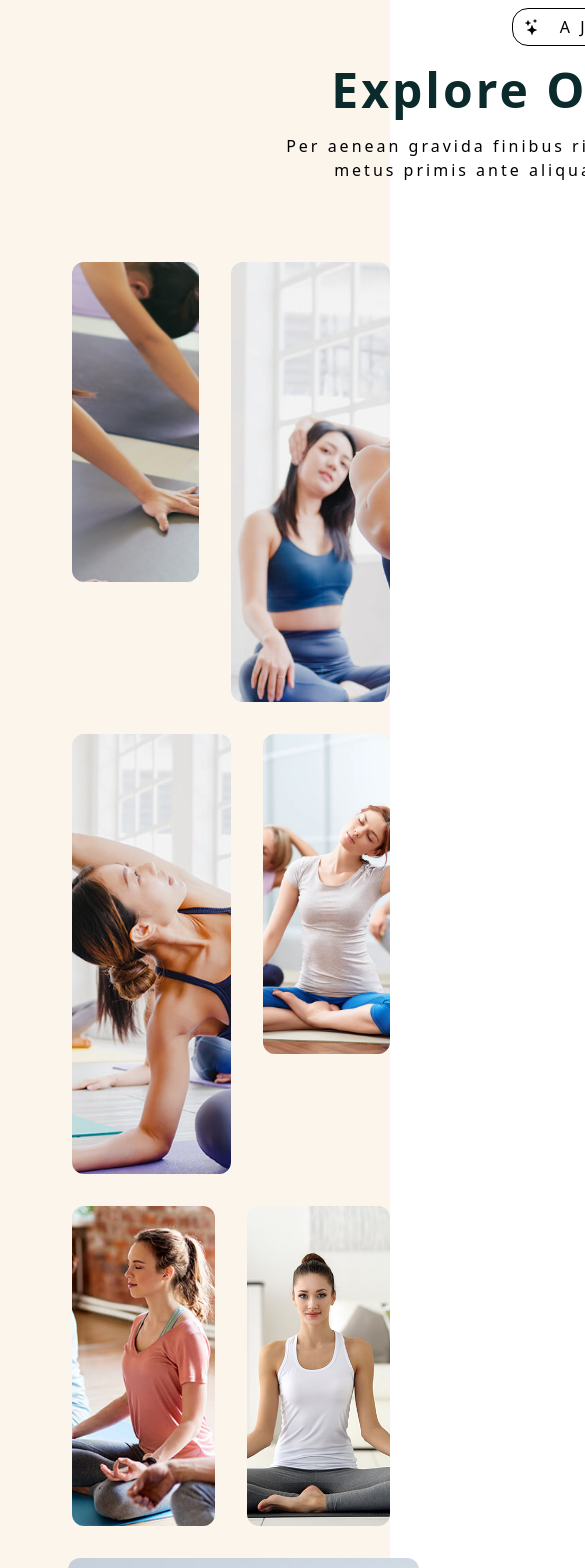
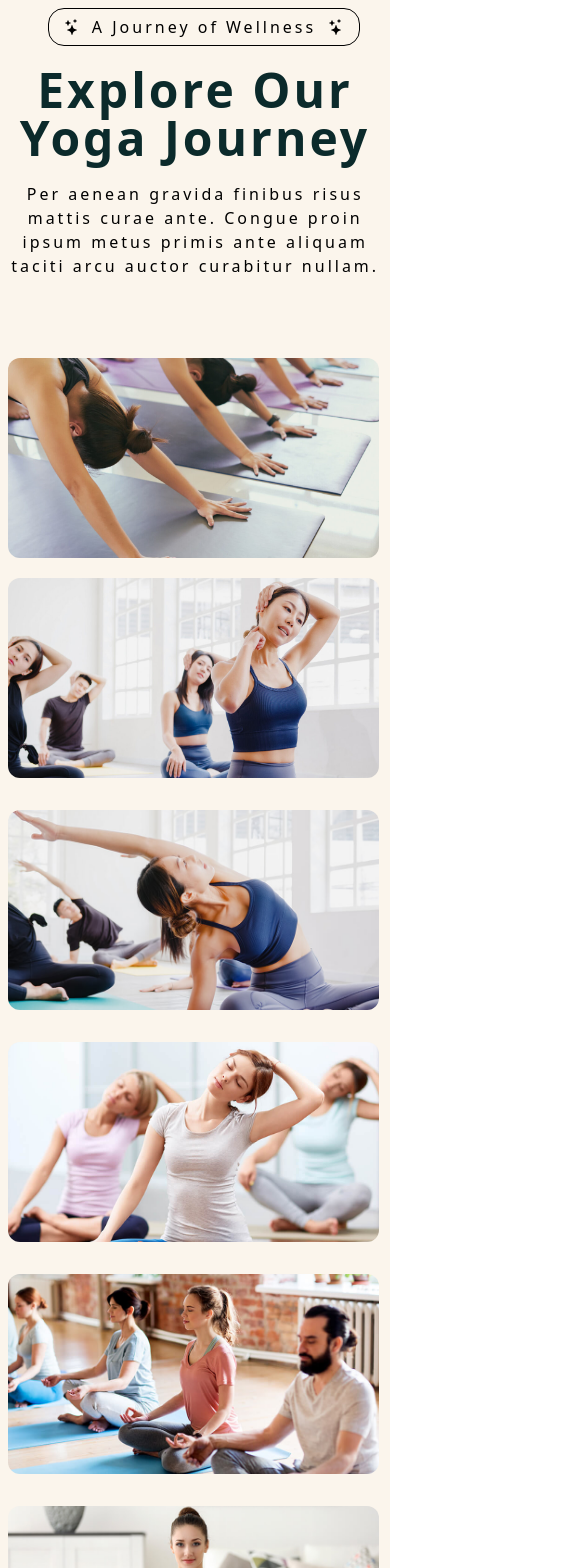
Before and after one commit to Ashishpanwar0/Yoga, a React (Vite) app: page /Photo in a window 390 px wide. Shown: the part 380-1948 px from the top of the page, 585 px wide, since content can reach past the window. Built offline with nearby package versions, Linux system fonts and the light colour scheme.

Commit message:
Your commit message

```diff
--- a/src/Componants/Footer.jsx
+++ b/src/Componants/Footer.jsx
@@ -13,7 +13,7 @@ import pay7 from '../assets/gayu-pay-visa.png'
 
 function Footer() {
     return (
-        <section className='bg-[#0B2A2B] lg:h-152 h-182 w-full'>
+        <section className='bg-[#0B2A2B] lg:h-152 h-182 w-full '>
             <div className='lg:flex gap-x-25 lg:ml-5 pt-15'>
                 <img src={light} alt="" className='lg:w-130 w-[90%] lg:ml-8 ml-3' />
                 <h1 className='lg:text-5xl text-2xl ml-5 font-bold lg:w-160 lg:ml-2 text-[white] tracking-[4px] mt-5 lg:mt-5 font-serif'>
--- a/src/Componants/Gallary.jsx
+++ b/src/Componants/Gallary.jsx
@@ -13,57 +13,57 @@ import gallary4 from '../assets/gallary4.jpg'
 function Gallary() {
     return (
         <>
-            <section className='bg-[#FBF5EC] h-495'>
+            <section className='bg-[#FBF5EC] lg:h-495 h-[2100px]'>
                 <div className='pt-15'>
-                    <h1 className='flex border-1 w-80 justify-center gap-5 items-center rounded-2xl  py-2 leading-tight tracking-[3px] ml-128'><BsStars />A Journey of Wellness
+                    <h1 className='flex border-1 lg:w-80 w-[80%] justify-center gap-3 items-center rounded-2xl ml-12 py-2 leading-tight tracking-[3px] lg:ml-128'><BsStars />A Journey of Wellness
                         <BsStars /></h1>
-                    <h1 className='text-5xl w-180 text-center tracking-[3px] items-center ml-78 text-[#0B2A2B] font-bold mt-5'>Explore Our Yoga Journey</h1>
-                    <p className='w-190 text-center ml-70 mt-5 tracking-[3px]'>Per aenean gravida finibus risus mattis curae ante. Congue proin ipsum metus primis ante aliquam taciti arcu auctor curabitur nullam.</p>
+                    <h1 className='text-5xl lg:w-180 text-center tracking-[3px] items-center lg:ml-78 text-[#0B2A2B] font-bold mt-5'>Explore Our Yoga Journey</h1>
+                    <p className='lg:w-190 w-[96%] ml-2 text-center lg:ml-70 mt-5 tracking-[3px]'>Per aenean gravida finibus risus mattis curae ante. Congue proin ipsum metus primis ante aliquam taciti arcu auctor curabitur nullam.</p>
                 </div>
 
                 {/* image start */}
                 <section className='pt-20'>
-                    <div className='flex ml-10'>
-                        <div className="relative group h-80 w-[40%] ml-8 rounded-xl overflow-hidden bg-cover bg-center"
+                    <div className='lg:flex lg:ml-10'>
+                        <div className="relative group lg:h-100 lg:w-[40%] lg:ml-8 rounded-xl overflow-hidden bg-cover bg-center w-[95%] h-[200px] ml-2"
                             style={{ backgroundImage: `url(${card3})` }}>
-                            <div className="absolute inset-0 bg-white opacity-0 group-hover:opacity-50 transition-opacity duration-300"><FaSearchPlus className='size-10 ml-60 mt-35' /></div>
+                            <div className="absolute inset-0 bg-white opacity-0 group-hover:opacity-50 transition-opacity duration-300"><FaSearchPlus className='size-10 lg:ml-60 lg:mt-35 mt-20 ml-40' /></div>
                         </div>
 
-                        <div className="relative group h-110 w-[50%] ml-8 rounded-xl overflow-hidden bg-cover bg-center"
+                        <div className="relative group lg:h-110 lg:w-[50%] lg:ml-8 rounded-xl overflow-hidden bg-cover bg-center w-[95%] h-[200px] ml-2 mt-5 lg:mt-0"
                             style={{ backgroundImage: `url(${card2})` }}>
-                            <div className="absolute inset-0 bg-white opacity-0 group-hover:opacity-50 transition-opacity duration-300"><FaSearchPlus className='size-10 ml-70 mt-58' /></div>
+                            <div className="absolute inset-0 bg-white opacity-0 group-hover:opacity-50 transition-opacity duration-300"><FaSearchPlus className='size-10 lg:ml-70 lg:mt-58 mt-20 ml-40' /></div>
                         </div>
                     </div>
                 {/* ............ */}
-                <div className='flex ml-10 mt-8'>
-                        <div className="relative group h-110 w-[50%] ml-8 rounded-xl overflow-hidden bg-cover bg-center"
+                <div className='lg:flex lg:ml-10 mt-8'>
+                        <div className="relative group lg:h-110 lg:w-[50%] lg:ml-8 rounded-xl overflow-hidden bg-cover bg-center w-[95%] h-[200px] ml-2"
                             style={{ backgroundImage: `url(${gallary2})` }}>
-                            <div className="absolute inset-0 bg-white opacity-0 group-hover:opacity-50 transition-opacity duration-300"><FaSearchPlus className='size-10 ml-80 mt-50' /></div>
+                            <div className="absolute inset-0 bg-white opacity-0 group-hover:opacity-50 transition-opacity duration-300"><FaSearchPlus className='size-10 lg:ml-80 lg:mt-50 mt-20 ml-40' /></div>
                         </div>
 
-                        <div className="relative group h-80 w-[40%] ml-8 rounded-xl overflow-hidden bg-cover bg-center"
+                        <div className="relative group lg:h-80 lg:w-[40%] lg:ml-8 rounded-xl overflow-hidden bg-cover bg-center w-[95%] h-[200px] mt-8 lg:mt-0 ml-2"
                             style={{ backgroundImage: `url(${gallary1})` }}>
-                            <div className="absolute inset-0 bg-white opacity-0 group-hover:opacity-50 transition-opacity duration-300"><FaSearchPlus className='size-10 ml-65 mt-40' /></div>
+                            <div className="absolute inset-0 bg-white opacity-0 group-hover:opacity-50 transition-opacity duration-300"><FaSearchPlus className='size-10 lg:ml-65 lg:mt-40 mt-20 ml-40' /></div>
                         </div>
                     </div>
                     {/* ............. */}
 
-                    <div className='flex ml-10 mt-8'>
-                        <div className="relative group h-80 w-[45%] ml-8 rounded-xl overflow-hidden bg-cover bg-center"
+                    <div className='lg:flex lg:ml-10 mt-8'>
+                        <div className="relative group lg:h-80 lg:w-[45%]  lg:ml-8 rounded-xl overflow-hidden bg-cover bg-center w-[95%] h-[200px] ml-2"
                             style={{ backgroundImage: `url(${gallary4})` }}>
-                            <div className="absolute inset-0 bg-white opacity-0 group-hover:opacity-50 transition-opacity duration-300"><FaSearchPlus className='size-10 ml-70 mt-32' /></div>
+                            <div className="absolute inset-0 bg-white opacity-0 group-hover:opacity-50 transition-opacity duration-300"><FaSearchPlus className='size-10 lg:ml-70 lg:mt-32 mt-20 ml-40' /></div>
                         </div>
 
-                        <div className="relative group h-80 w-[45%] ml-8 rounded-xl overflow-hidden bg-cover bg-center"
+                        <div className="relative group lg:h-80 lg:w-[45%] lg:ml-8 rounded-xl overflow-hidden bg-cover bg-center w-[95%] h-[200px] mt-8 mg:mt-0 ml-2"
                             style={{ backgroundImage: `url(${gallary3})` }}>
-                            <div className="absolute inset-0 bg-white opacity-0 group-hover:opacity-50 transition-opacity duration-300"><FaSearchPlus className='size-10 ml-65 mt-32' /></div>
+                            <div className="absolute inset-0 bg-white opacity-0 group-hover:opacity-50 transition-opacity duration-300"><FaSearchPlus className='size-10 lg:ml-65 lg:mt-32 mt-20 ml-40' /></div>
                         </div>
                     </div>
                     {/* ................ */}
 
-                    <div className="relative group h-80 w-[90%] ml-17 rounded-xl overflow-hidden bg-cover bg-center mt-8"
+                    <div className="relative group lg:h-80 lg:w-[90%] lg:ml-17 rounded-xl overflow-hidden bg-cover bg-center mt-8 h-[200px] w-[98%] ml-1"
                             style={{ backgroundImage: `url(${card1})` }}>
-                            <div className="absolute inset-0 bg-white opacity-0 group-hover:opacity-50 transition-opacity duration-300"><FaSearchPlus className='size-10 ml-150 mt-40' /></div>
+                            <div className="absolute inset-0 bg-white opacity-0 group-hover:opacity-50 transition-opacity duration-300"><FaSearchPlus className='size-10 lg:ml-150 lg:mt-40 mt-20 ml-40' /></div>
                         </div>
                 </section>
                 {/* image end */}
--- a/src/Componants/Head2.jsx
+++ b/src/Componants/Head2.jsx
@@ -11,13 +11,13 @@ function Head2({title, subtitle}) {
       >
         <div className="absolute inset-0 bg-[#EADBC5] opacity-80 z-0"></div>
 
-        <h1 className="text-2xl sm:text-4xl md:text-5xl z-10 absolute ml-45 sm:ml-20 md:ml-40 lg:ml-140 tracking-[2px] sm:tracking-[3px] md:tracking-[4px] font-bold text-[#0B2A2B] mt-22 sm:mt-16 lg:mt-20">
+        <h1 className="text-2xl sm:text-4xl md:text-5xl z-10 absolute ml-35 sm:ml-20 md:ml-40 lg:ml-140 tracking-[2px] sm:tracking-[3px] md:tracking-[4px] font-bold text-[#0B2A2B] mt-22 sm:mt-16 lg:mt-20 text-center">
           {title}
         </h1>
 
         <Link
           to="/"
-          className="absolute ml-45 sm:ml-20 md:ml-40 lg:ml-142 mt-30 sm:mt-28 lg:mt-32 text-xl sm:text-xl md:text-2xl text-[#0B2A2B] hover:underline"
+          className="absolute ml-35 sm:ml-20 md:ml-40 lg:ml-142 mt-30 sm:mt-28 lg:mt-32 text-xl sm:text-xl md:text-2xl text-[#0B2A2B] text-center hover:underline"
         >
           {subtitle}
         </Link>
--- a/src/Componants/Video.jsx
+++ b/src/Componants/Video.jsx
@@ -2,7 +2,7 @@ import React from 'react'
 
 function Video({video}) {
     return (
-        <section className='bg-[#FAF4EB] lg:h-138 h-[580px] pt-8'>
+        <section className='bg-[#FAF4EB] lg:h-128 h-[580px]'>
             <div className='relative overflow-hidden pb-[56.25%] h-auto rounded-xl mx-auto '>
                 <iframe width="100%" rounded="20px" height="490" src="https://www.youtube.com/embed/1AGiq77wZ9c?si=SkDkG-o7zI4XJEEX" title="YouTube video player" frameborder="0" allow="accelerometer; autoplay; clipboard-write; encrypted-media; gyroscope; picture-in-picture; web-share" referrerpolicy="strict-origin-when-cross-origin" allowfullscreen></iframe>
             </div>
```
Also changed, not shown: src/Componants/OurTeam.jsx (+18 -13 lines).
